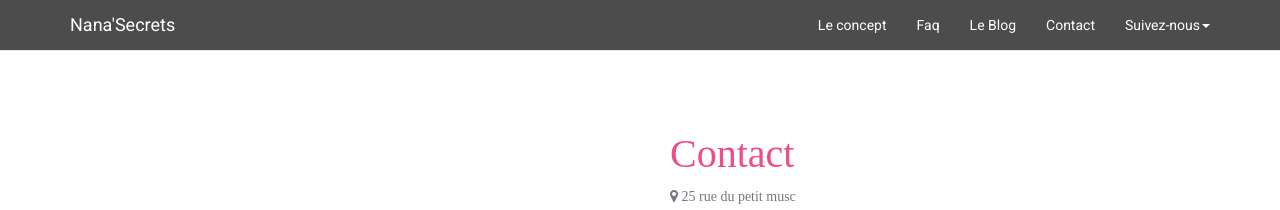
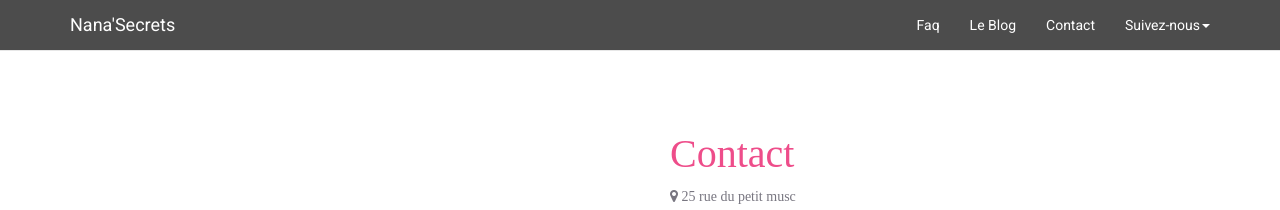
Before and after one commit to cdiomande78/jekyll-nanasecrets, a Jekyll site: the page built from contact.html, in a window 1280 px wide. Shown: the top 210 px of the page. Built offline with Jekyll 4.4.1, drawn with Linux system fonts in a browser that asks for light colours; nearby versions of some CDN libraries.

Commit message:
Mise en commentaire de Le concept

```diff
--- a/_layouts/default.html
+++ b/_layouts/default.html
@@ -79,7 +79,7 @@
     <div class="collapse navbar-collapse" id="bs-example-navbar-collapse-1">
 
       <ul class="nav navbar-nav navbar-right">
-        <li><a href="{{ site.baseurl }}/le-concept.html">Le concept</a></li>
+        <!--li><a href="{{ site.baseurl }}/le-concept.html">Le concept</a></li-->
         <li><a href="{{ site.baseurl }}/faq.html">Faq</a></li>
         <li><a href="{{ site.baseurl }}/blog/index.html">Le Blog</a></li>
         <li><a href="{{ site.baseurl }}/contact.html">Contact</a></li>
```
